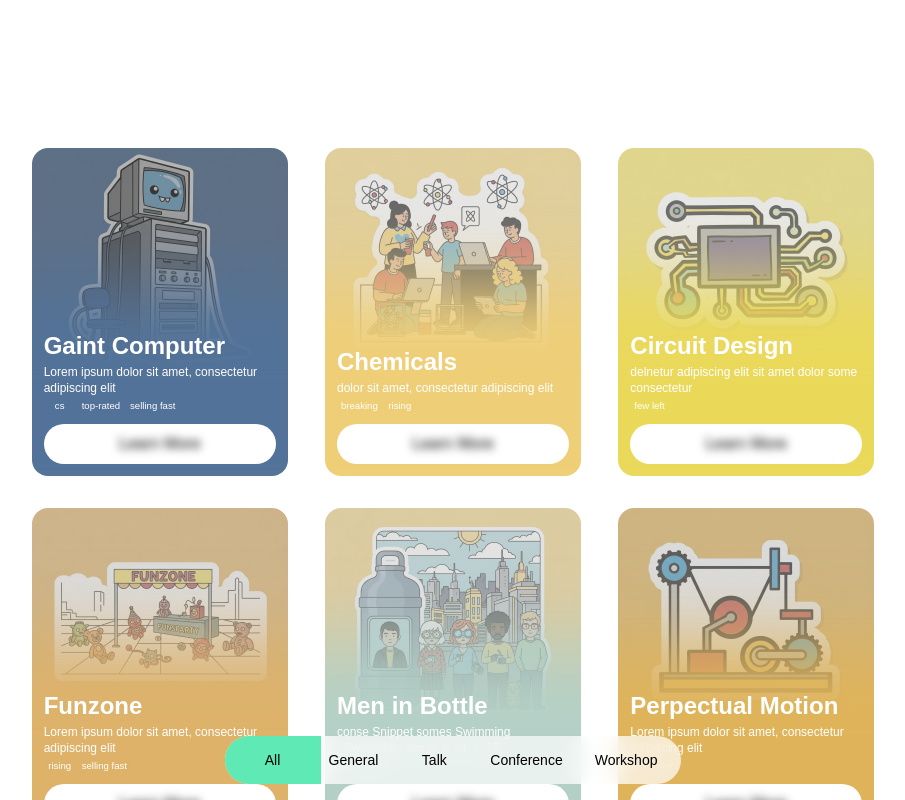
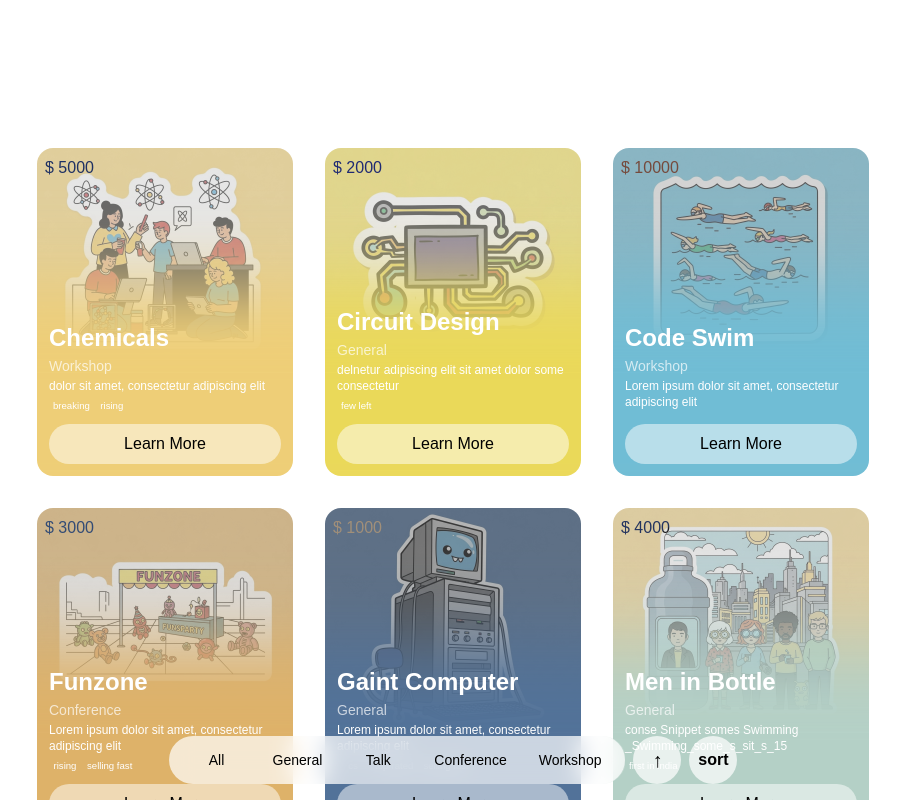
Before and after one commit to dijith-481/shasthra25, a Next.js app: page /events in a window 1280 px wide. Shown: the whole page, without its empty margins (187-1092 px from the left). Built offline with nearby package versions, Linux system fonts and the light colour scheme.

Commit message:
update events

```diff
--- a/src/app/events/page.tsx
+++ b/src/app/events/page.tsx
@@ -1,8 +1,8 @@
 "use client";
-
-import { useState, useEffect } from "react";
+import { useState, useEffect, useRef, useMemo } from "react";
 import EventCard, { EventType } from "@/components/EventCard";
 import { AnimatePresence, motion } from "framer-motion";
+import DropDown from "@/components/Ui/Dropdown";
 
 export default function EventsPage() {
   const [events, setEvents] = useState<EventType[]>([]);
@@ -10,9 +10,18 @@ export default function EventsPage() {
   const [active, setActive] = useState<string | null>(null);
   const [lastActiveColor, setLastActiveColor] = useState<string>("white");
   const [activeSort, setActiveSort] = useState<string>("All");
-  const [visibleEvents, setVisibleEvents] = useState<EventType[]>([]);
+
+  const [sortKey, setSortKey] = useState<string>("name");
+  const [sortDirection, setSortDirection] = useState<"asc" | "desc">("asc");
 
   const activeEvent = active ? events.find((e) => e.id === active) : null;
+
+  const [isDropdownOpen, setIsdropdownOpen] = useState(false);
+  const dropdownRef = useRef<HTMLButtonElement>(null);
+  const toggleDropdown = () => setIsdropdownOpen((prev) => !prev);
+  const [isFilterDropdownOpen, setIsFilterDropdownOpen] = useState(false);
+  const filterDropdownRef = useRef<HTMLButtonElement>(null);
+  const toggleFilterDropdown = () => setIsFilterDropdownOpen((prev) => !prev);
 
   useEffect(() => {
     const fetchEvents = async () => {
@@ -33,18 +42,46 @@ export default function EventsPage() {
     fetchEvents();
   }, []);
 
-  useEffect(() => {
-    setVisibleEvents(
-      events.filter((event) => {
+  const visibleEvents = useMemo(() => {
+    const filtered = events.filter((event) => {
       if (activeSort === "All") {
         return true;
       }
       return event.type === activeSort;
-      }),
-    );
+    });
 
+    const sorted = [...filtered].sort((a, b) => {
+      let valA: any, valB: any;
+
+      switch (sortKey) {
+        case "prize":
+          valA = parseInt(a.prize, 10) || 0;
+          valB = parseInt(b.prize, 10) || 0;
+          break;
+        case "time":
+          valA = new Date(a.time).getTime() || 0;
+          valB = new Date(b.time).getTime() || 0;
+          break;
+        case "name":
+        default:
+          valA = a.name.toLowerCase();
+          valB = b.name.toLowerCase();
+          return sortDirection === "asc"
+            ? valA.localeCompare(valB)
+            : valB.localeCompare(valA);
+      }
+
+      if (valA < valB) return sortDirection === "asc" ? -1 : 1;
+      if (valA > valB) return sortDirection === "asc" ? 1 : -1;
+      return 0;
+    });
+
+    return sorted;
+  }, [events, activeSort, sortKey, sortDirection]);
+
+  useEffect(() => {
     setActive(null);
-  }, [activeSort, events]);
+  }, [activeSort]);
 
   useEffect(() => {
     if (activeEvent) {
@@ -56,10 +93,9 @@ export default function EventsPage() {
     <main className="bg-gradient-to-b from-evening-sea-950 to-evening-sea-930">
       <section
         id="events"
-        className="relative overflow-hidden h-3/4 max-h-svh md:min-h-dvh flex flex-col  items-center w-full"
+        className="relative overflow-hidden  max-h-svh min-h-dvh flex flex-col  items-center w-full"
       >
         <AnimatePresence initial={false} mode="sync">
-          {/* FIX 4: Use activeEvent for all details to prevent mismatches. */}
           {activeEvent && (
             <motion.div
               key={activeEvent.id}
@@ -82,12 +118,12 @@ export default function EventsPage() {
             {activeEvent && (
               <motion.h2
                 key={activeEvent.id}
-                initial={{ color: "white", filter: "blur(4px)" }}
+                initial={{ color: "#ffffff", filter: "blur(4px)" }}
                 animate={{
                   color: activeEvent.color,
                   filter: "blur(3px)",
                 }}
-                exit={{ color: "white", filter: "blur(4px)" }}
+                exit={{ color: "#ffffff", filter: "blur(4px)" }}
                 transition={{ duration: 0.5, ease: "linear" }}
                 className="text-4xl md:text-6xl mix-blend-difference font-bold md:py-8 py-4 tracking-tighter cursor-pointer   "
               >
@@ -111,30 +147,88 @@ export default function EventsPage() {
           </div>
         ) : (
           <>
-            <div className="h-full max-w-4xl overflow-y-scroll p-4 w-full flex flex-wrap gap-4  justify-around">
+            <div className="h-full max-w-4xl overflow-y-scroll p-4 w-full flex flex-wrap gap-4 pb-20 justify-center">
               {visibleEvents.map((event) => (
-                <EventCard
-                  key={event.id}
-                  event={event}
-                  setActive={setActive}
-                  index={0}
-                />
+                <EventCard key={event.id} event={event} setActive={setActive} />
               ))}
             </div>
           </>
         )}
-        <div className="absolute  overflow-hidden  bottom-4 backdrop-blur-md text-black space-x-[-1rem]  rounded-full bg-white/70 flex flex-row items-center justify-center h-12 ">
-          {["All", "General", "Talk", "Conference", "Workshop"].map((item) => (
+        <div className="absolute bottom-4 h-12 flex gap-2 flex-row justify-center items-center">
+          <div className="hidden md:flex overflow-hidden h-full backdrop-blur-md text-black space-x-[-1rem] rounded-full bg-white/70 items-center justify-center">
+            {["All", "General", "Talk", "Conference", "Workshop"].map(
+              (item) => (
                 <button
                   key={item}
                   onClick={() => setActiveSort(item)}
-              className={`text-sm   ease-in-out duration-500  px-6 py-1.5  h-full min-w-24 hover:text-black transition-all
-${activeSort === item ? "bg-emerald-300 rounded-none z-15" : " z-14 hover:bg-evening-sea-300/80 rounded-4xl"}
-`}
+                  className={`text-sm ease-in-out duration-500 px-6 py-1.5 h-full min-w-24 hover:text-black transition-all
+        ${activeSort === item ? "bg-evening-sea-400/70 rounded-none z-15" : " z-14 hover:bg-evening-sea-300/70 rounded-4xl"}`}
                 >
                   {item}
                 </button>
-          ))}
+              ),
+            )}
+          </div>
+
+          <div className="relative h-full flex w-48 md:hidden">
+            <button
+              ref={filterDropdownRef}
+              onClick={toggleFilterDropdown}
+              className="w-full h-full rounded-4xl bg-white/70 backdrop-blur-md px-4 flex items-center justify-between text-black"
+            >
+              <span className="font-semibold">{activeSort}</span>
+              <span className="text-xs">▼</span>
+            </button>
+            <DropDown
+              options={{
+                All: "All",
+                General: "General",
+                Talk: "Talk",
+                Conference: "Conference",
+                Workshop: "Workshop",
+              }}
+              selectedOption={activeSort}
+              onSelect={(option: string) => {
+                setActiveSort(option);
+                toggleFilterDropdown();
+              }}
+              triggerRef={filterDropdownRef}
+              onClose={toggleFilterDropdown}
+              isOpen={isFilterDropdownOpen}
+            />
+          </div>
+
+          <button
+            className="rounded-4xl bg-white/70 h-full w-12 items-center flex justify-center text-black text-xl font-bold"
+            onClick={() =>
+              setSortDirection((prev) => (prev === "asc" ? "desc" : "asc"))
+            }
+            title={`Sort ${sortDirection === "asc" ? "Descending" : "Ascending"}`}
+          >
+            {sortDirection === "asc" ? "↑" : "↓"}
+          </button>
+          <button
+            className="rounded-4xl bg-white/70 h-full font-black aspect-square items-center flex justify-center text-black"
+            ref={dropdownRef}
+            onClick={toggleDropdown}
+          >
+            sort
+          </button>
+          <DropDown
+            options={{
+              name: "Name",
+              prize: "Prize",
+              time: "Time",
+            }}
+            selectedOption={sortKey}
+            onSelect={(option: string) => {
+              setSortKey(option);
+              toggleDropdown();
+            }}
+            triggerRef={dropdownRef}
+            onClose={toggleDropdown}
+            isOpen={isDropdownOpen}
+          />
         </div>
       </section>
     </main>
--- a/src/components/EventCard.tsx
+++ b/src/components/EventCard.tsx
@@ -11,19 +11,17 @@ export interface EventType {
   color: string;
   tags?: string[];
   type: string;
+  prize: string;
+  time: string;
 }
 
 interface EventCardProps {
   event: EventType;
   setActive: React.Dispatch<React.SetStateAction<string | null>>;
-  index: number;
 }
 
-interface CardStyle extends CSSProperties {
-  "--glow-color": string;
-}
-
-export default function EventCard({ event, setActive, index }: EventCardProps) {
+export default function EventCard({ event, setActive }: EventCardProps) {
+  const localTime = new Date(event.time).toLocaleString();
   return (
     <Link
       href={`/events/${event.id}`}
@@ -36,6 +34,9 @@ export default function EventCard({ event, setActive, index }: EventCardProps) {
         SHASTHRA'25
       </div>
       <div className="relative w-full h-full overflow-hidden rounded-2xl   ">
+        <div className="absolute top-2 left-2 z-6 mix-blend-difference text-white">
+          $ {event.prize}
+        </div>
         <div
           className="absolute bottom-0 left-0 z-1 w-128 blur-2xl translate-x-[-25%] h-5/6 translate-y-[30%] saturate-70 group-hover:saturate-100 transition-all duration-500 ease-linear "
           style={{
@@ -69,7 +70,13 @@ export default function EventCard({ event, setActive, index }: EventCardProps) {
 
         <div className="absolute bottom-0 left-0 z-3 px-3 gap-0.5 flex items-start justify-center w-full flex-col">
           <h3 className="text-2xl font-bold text-white">{event.name}</h3>
+          <p className="text-sm text-white/70 mix-blend-difference font-inter">
+            {event.type}
+          </p>
           <p className="text-xs text-white font-inter">{event.short_desc}</p>
+          <p className="text-xs text-white font-inter h-0 opacity-0 group-hover:h-4 group-hover:opacity-100 transition-all ease-in-out duration-500 ">
+            {localTime}{" "}
+          </p>
           <div className="flex flex-row gap-x-0.5 pb-2 items-start">
             {event.tags?.map((tag, index) => (
               <div
@@ -81,10 +88,8 @@ export default function EventCard({ event, setActive, index }: EventCardProps) {
             ))}
           </div>
 
-          <button className="w-full mb-3 rounded-3xl backdrop-blur-3xl bg-white h-10 text-black z-6 ">
-            <span className="blur-xs group-hover:blur-none transition-all ease-in-out duration-500">
-              Learn More
-            </span>
+          <button className="w-full mb-3 rounded-3xl backdrop-blur-sm bg-white/50 h-10 text-black z-6 ">
+            Learn More
           </button>
         </div>
       </div>
```
Also changed, not shown: src/components/PastFests.tsx (+94 -29 lines). Lines whose indentation alone changed are shown as unchanged.
